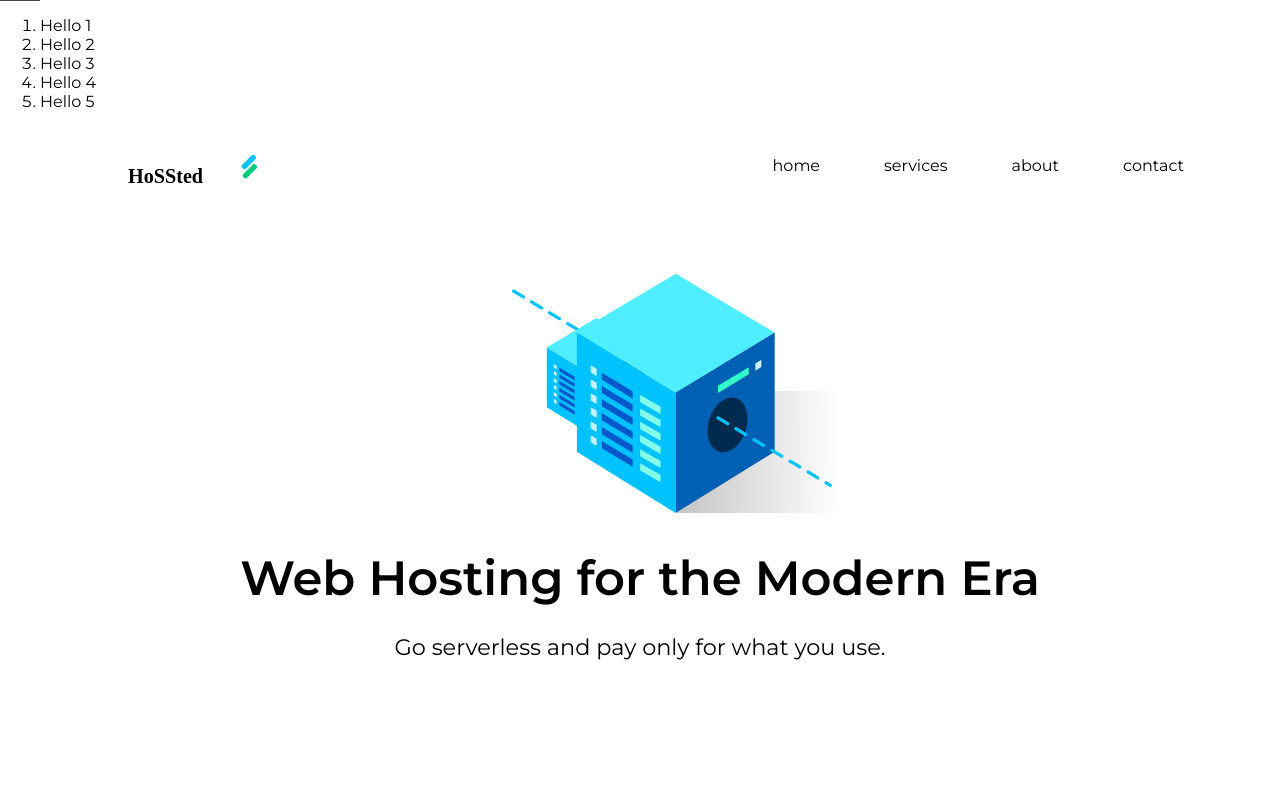
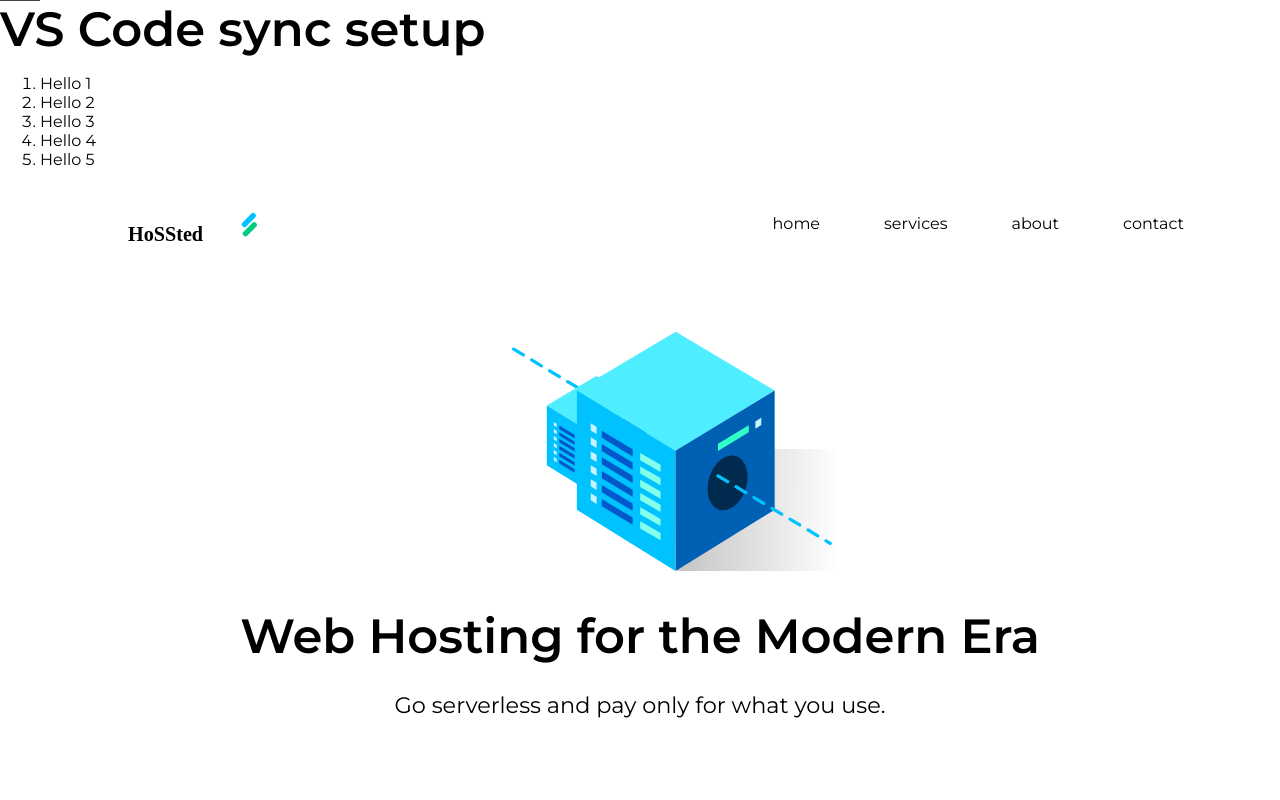
Before and after one commit to mk0d3r/frontender-hosting, a plain HTML site: page index.html in a window 1280 px wide. Shown: the top 800 px of the page. Drawn offline with Linux system fonts and the light colour scheme.

Commit message:
VSC test

```diff
--- a/index.html
+++ b/index.html
@@ -10,6 +10,7 @@
 
   <body>
     <div>
+      <h1>VS Code sync setup</h1>
       <ol>
         <li>Hello 1</li>
         <li>Hello 2</li>
```
Also changed, not shown: 1 other file.
